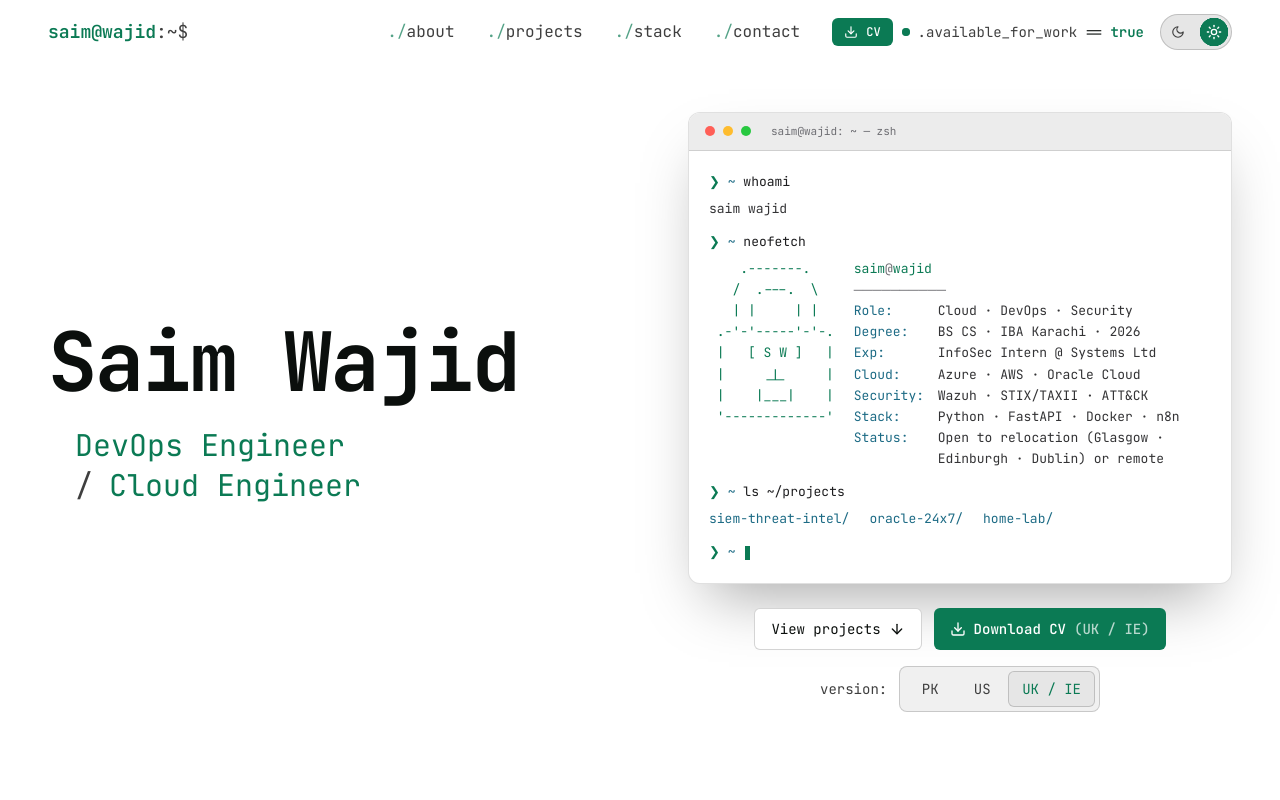
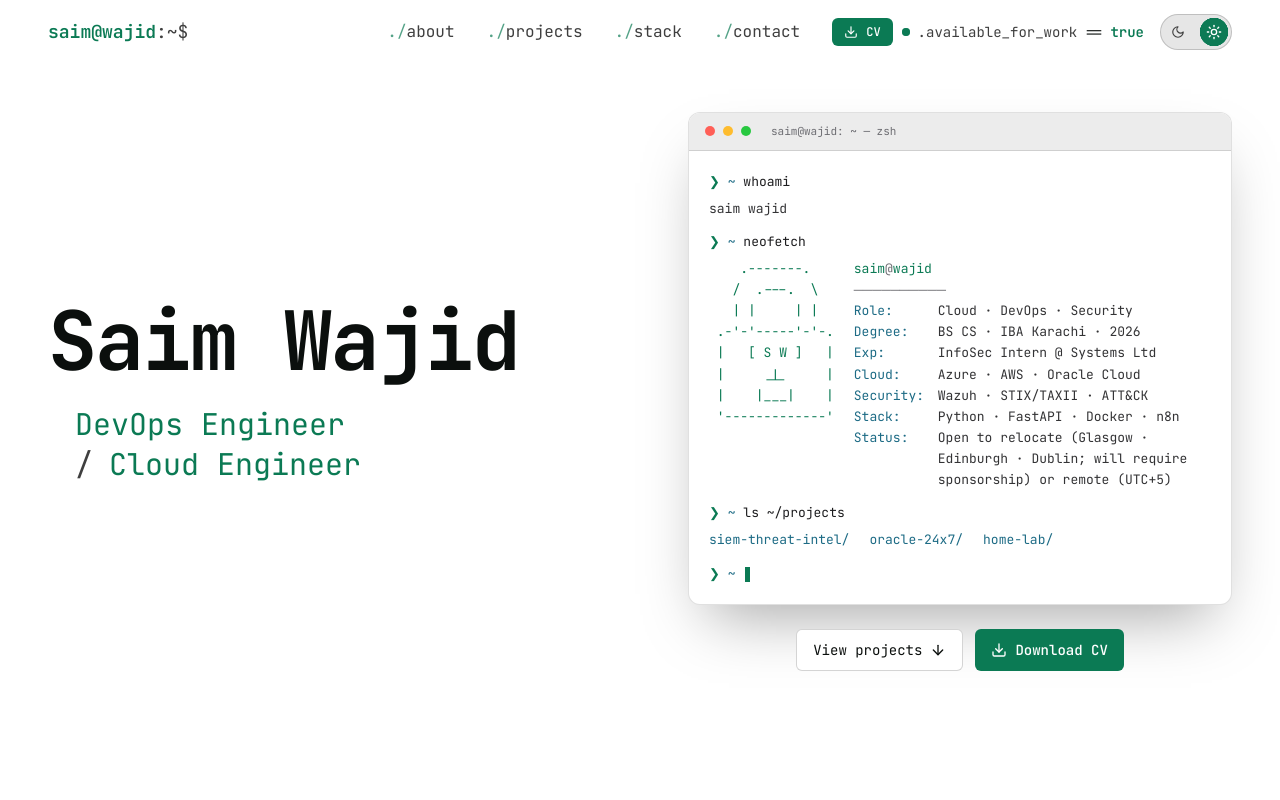
Before and after one commit to Rexced/My_Portfolio_Website, a Next.js app: page /uk in a window 1280 px wide. Shown: the top 800 px of the page. Built offline with nearby package versions, Linux system fonts and the light colour scheme.

Commit message:
Added changes based on region

```diff
--- a/components/contact.tsx
+++ b/components/contact.tsx
@@ -2,7 +2,7 @@
 
 import { useState } from "react"
 import { Check, Copy, Github, Linkedin, Mail } from "lucide-react"
-import { CvDownload, RegionToggle } from "@/components/cv-controls"
+import { CvDownload } from "@/components/cv-controls"
 import { useRegion } from "@/components/region-provider"
 import { Reveal, SectionHeading } from "@/components/reveal"
 import { profile } from "@/data/content"
@@ -82,12 +82,12 @@ export function Contact() {
           <div>
             <p className="font-mono text-xs text-muted">// {info.docName.toLowerCase()}</p>
             <p className="mt-2 leading-relaxed text-muted">
-              Tailored versions for Pakistan, US and UK / Ireland applications. Pick the one that fits your team.
+              Prefer a document? Download my {info.docName.toLowerCase()} to share with your team.
             </p>
             <p className="mt-3 font-mono text-xs text-accent-2">{info.availability}</p>
+            {info.contactNote && <p className="mt-1.5 font-mono text-xs text-accent-2">{info.contactNote}</p>}
           </div>
-          <div className="space-y-4">
-            <RegionToggle />
+          <div>
             <CvDownload />
           </div>
         </Reveal>
--- a/components/cv-controls.tsx
+++ b/components/cv-controls.tsx
@@ -2,7 +2,7 @@
 
 import { Download } from "lucide-react"
 import { useRegion } from "@/components/region-provider"
-import { REGIONS, REGION_INFO } from "@/lib/region"
+import { REGION_INFO } from "@/lib/region"
 import { cn } from "@/lib/utils"
 
 export function CvDownload({ className, compact = false }: { className?: string; compact?: boolean }) {
@@ -21,33 +21,6 @@ export function CvDownload({ className, compact = false }: { className?: string;
     >
       <Download className={compact ? "size-3.5" : "size-4"} aria-hidden />
       {compact ? info.docName : `Download ${info.docName}`}
-      {!compact && <span className="opacity-70">({info.label})</span>}
     </a>
   )
 }
-
-export function RegionToggle({ className }: { className?: string }) {
-  const { region, setRegion } = useRegion()
-
-  return (
-    <div className={cn("flex flex-wrap items-center gap-3", className)}>
-      <span className="font-mono text-sm text-muted">version:</span>
-      <div role="group" aria-label="Resume version" className="inline-flex rounded-lg border border-border-strong bg-surface p-1">
-        {REGIONS.map((r) => (
-          <button
-            key={r}
-            type="button"
-            aria-pressed={region === r}
-            onClick={() => setRegion(r)}
-            className={cn(
-              "min-w-[3.25rem] rounded-md px-3.5 py-2 font-mono text-sm transition",
-              region === r ? "bg-surface-2 text-accent shadow-[inset_0_0_0_1px_var(--border-strong)]" : "text-muted hover:text-fg",
-            )}
-          >
-            {REGION_INFO[r].label}
-          </button>
-        ))}
-      </div>
-    </div>
-  )
-}
--- a/components/hero.tsx
+++ b/components/hero.tsx
@@ -3,7 +3,7 @@
 import { useEffect, useState, type ReactNode } from "react"
 import { motion, useReducedMotion } from "framer-motion"
 import { ArrowDown } from "lucide-react"
-import { CvDownload, RegionToggle } from "@/components/cv-controls"
+import { CvDownload } from "@/components/cv-controls"
 import { useRegion } from "@/components/region-provider"
 import { education, experience, profile, projects } from "@/data/content"
 import { REGION_INFO } from "@/lib/region"
@@ -174,7 +174,7 @@ function Terminal() {
 export function Hero() {
   return (
     // Below lg the hero is exactly one screen tall (svh = smallest viewport, so browser bars never cover it):
-    // the terminal shrinks to fit and the buttons + version switch sit just above the bottom edge.
+    // the terminal shrinks to fit and the buttons sit just above the bottom edge.
     <section
       id="top"
       className="flex h-[100svh] flex-col pt-20 pb-[max(1.25rem,env(safe-area-inset-bottom))] lg:block lg:h-auto lg:pt-28 lg:pb-24"
@@ -225,7 +225,6 @@ export function Hero() {
                 </a>
                 <CvDownload />
               </div>
-              <RegionToggle className="justify-center" />
             </div>
           </motion.div>
         </div>
--- a/components/region-provider.tsx
+++ b/components/region-provider.tsx
@@ -3,12 +3,12 @@
 import { createContext, useContext, useEffect, useState, type ReactNode } from "react"
 import { guessRegion, type Region } from "@/lib/region"
 
-type RegionContextValue = { region: Region; setRegion: (r: Region) => void }
+type RegionContextValue = { region: Region }
 
 const RegionContext = createContext<RegionContextValue | null>(null)
 
 /**
- * `fixed` comes from the route (/us, /uk) and wins outright.
+ * `fixed` comes from the route (/pk, /us, /uk) and wins outright; visitors can't switch versions.
  * Without it, the page renders "pk" and switches to the timezone guess after mount.
  */
 export function RegionProvider({ fixed, children }: { fixed?: Region; children: ReactNode }) {
@@ -18,7 +18,7 @@ export function RegionProvider({ fixed, children }: { fixed?: Region; children:
     if (!fixed) setRegion(guessRegion())
   }, [fixed])
 
-  return <RegionContext.Provider value={{ region, setRegion }}>{children}</RegionContext.Provider>
+  return <RegionContext.Provider value={{ region }}>{children}</RegionContext.Provider>
 }
 
 export function useRegion() {
--- a/lib/region.ts
+++ b/lib/region.ts
@@ -1,11 +1,6 @@
 export type Region = "pk" | "us" | "uk"
 
-/** Toggle order */
-export const REGIONS: Region[] = ["pk", "us", "uk"]
-
 type RegionInfo = {
-  /** Short label for the toggle */
-  label: string
   /** What the document is called in that market */
   docName: "Resume" | "CV"
   /** Served from /public; includes the basePath because plain <a href> doesn't get it added */
@@ -14,35 +9,35 @@ type RegionInfo = {
   downloadAs: string
   /** One-line availability shown in the hero and contact sections */
   availability: string
+  /** Extra line shown only in the contact section */
+  contactNote?: string
 }
 
 export const REGION_INFO: Record<Region, RegionInfo> = {
   pk: {
-    label: "PK",
     docName: "Resume",
     file: "/Portfolio/cv/saim-wajid-resume-pk.pdf",
     downloadAs: "Saim_Wajid_Resume.pdf",
     availability: "Karachi, Pakistan · On-site, hybrid or remote",
+    contactNote: "Open to relocate to Islamabad or Lahore",
   },
   us: {
-    label: "US",
     docName: "Resume",
     file: "/Portfolio/cv/saim-wajid-resume-us.pdf",
     downloadAs: "Saim_Wajid_Resume_US.pdf",
-    availability: "Remote (GMT+5), flexible for US hours · Open to relocation",
+    availability: "Remote (GMT+5), flexible for US hours · Open to relocate (will require sponsorship)",
   },
   uk: {
-    label: "UK / IE",
     docName: "CV",
     file: "/Portfolio/cv/saim-wajid-cv-uk-ie.pdf",
     downloadAs: "Saim_Wajid_CV_UK_Ireland.pdf",
-    availability: "Open to relocation (Glasgow · Edinburgh · Dublin) or remote",
+    availability: "Open to relocate (Glasgow · Edinburgh · Dublin; will require sponsorship) or remote (UTC+5)",
   },
 }
 
 /**
  * Best-effort guess from the visitor's timezone. Runs only in the browser,
- * needs no network call or cookie, and is always overridable by the toggle.
+ * needs no network call or cookie. Only used on `/`; the region routes pin their version.
  * Continental Europe gets the UK/IE CV: same English-language format, closest fit.
  */
 export function guessRegion(): Region {
```
Also changed, not shown: 1 other file (tests, documents, lock files or other folders).
